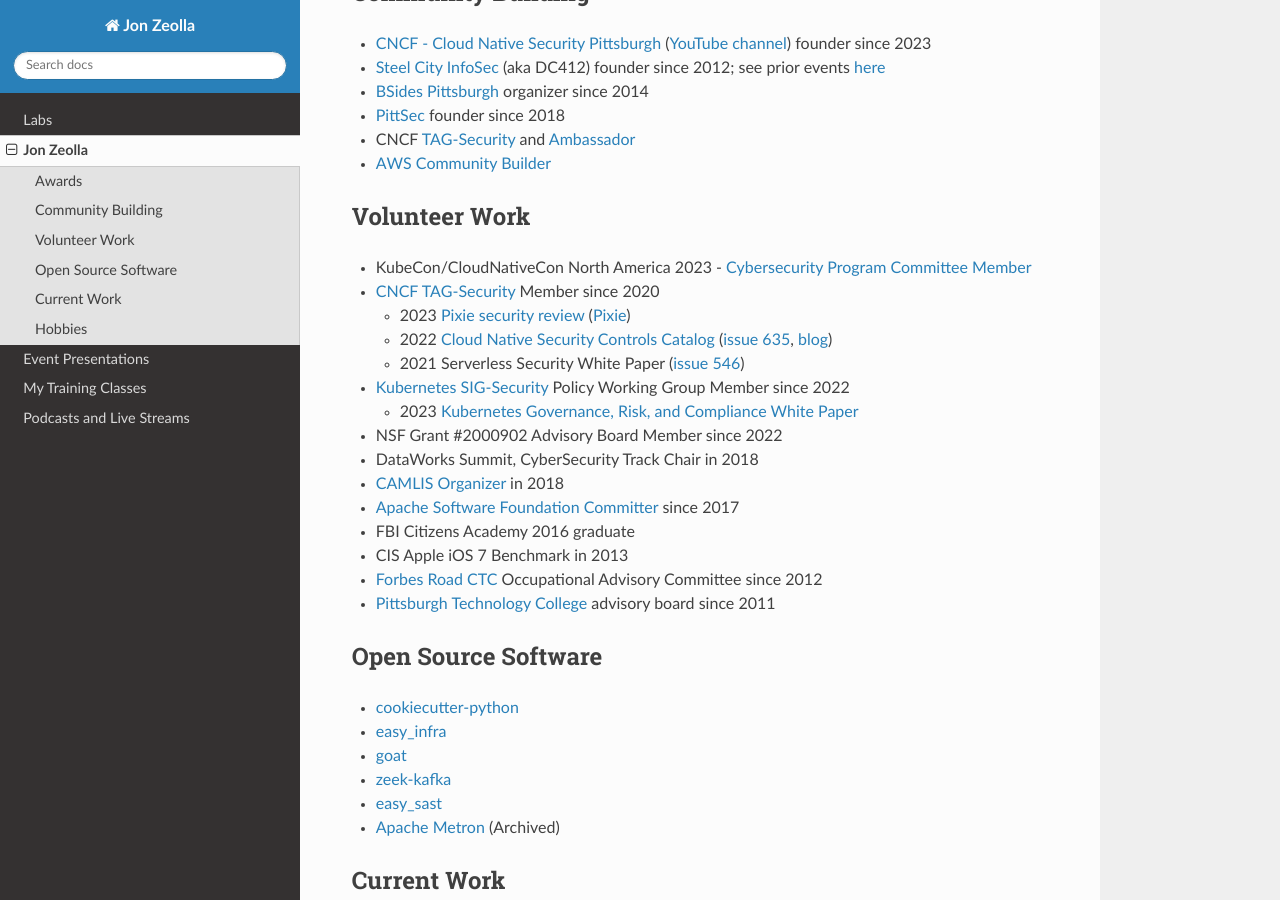
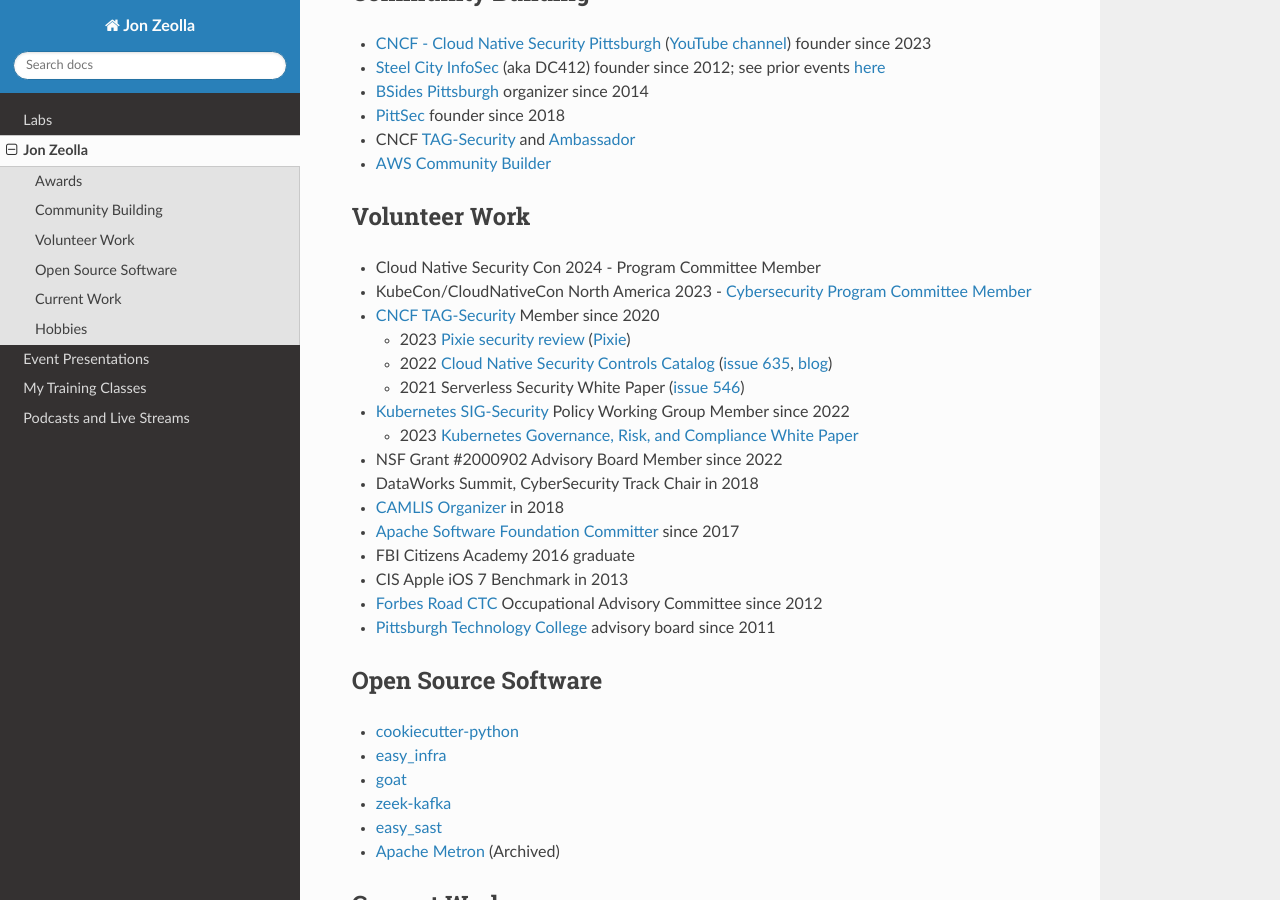
Before and after one commit to JonZeolla/JonZeolla.github.io, a Sphinx documentation site: the page built from docs/about-me.md, in a window 1280 px wide and 900 px high, scrolled down 716 px. Built offline with Sphinx 7.4.7 and the Read the Docs theme 2.0.0, drawn with Linux system fonts in a browser that asks for light colours.

Commit message:
Add CloudNativeSecurityCon PMC member

```diff
--- a/docs/about-me.md
+++ b/docs/about-me.md
@@ -63,6 +63,7 @@
 
 ## Volunteer Work
 
+* Cloud Native Security Con 2024 - Program Committee Member
 * KubeCon/CloudNativeCon North America 2023 - [Cybersecurity Program Committee
   Member](https://www.credly.com/earner/earned/badge/b5fe6313-37ad-41f9-a3b0-a07e6003c6ac)
 * [CNCF TAG-Security](https://github.com/cncf/tag-security) Member since 2020
```
